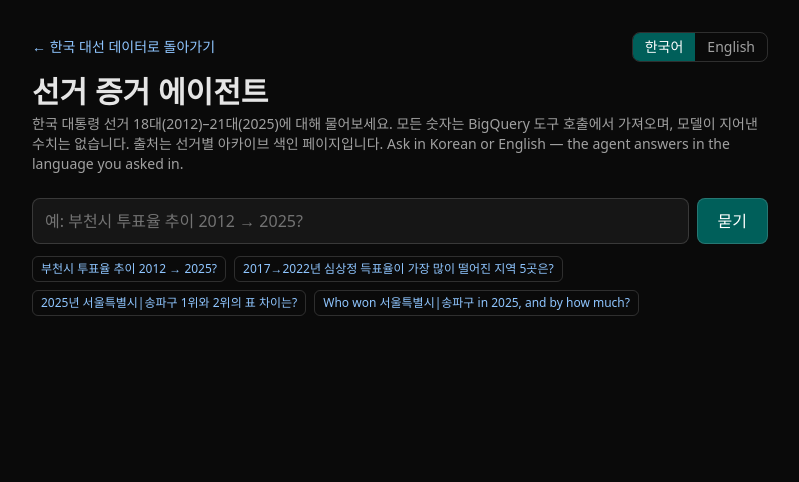
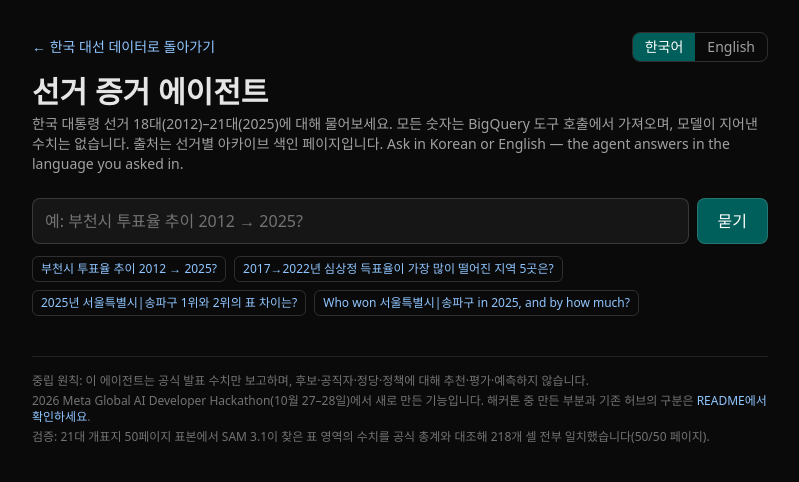
Before and after one commit to sechan9999/us-election-insight-hub, a Next.js app: page /kr/agent in a window 1280 px wide. Shown: the top 482 px of the page, without its empty margins (240-1039 px from the left). Built offline with nearby package versions, Linux system fonts and the light colour scheme.

Commit message:
feat(kr/agent): footer with neutrality rule, hackathon-built note, SAM verification

```diff
--- a/app/kr/agent/page.tsx
+++ b/app/kr/agent/page.tsx
@@ -100,7 +100,8 @@ const T: Record<Lang, {
   back: string; title: string; desc: string; placeholder: string; ask: string;
   emptyQ: string; unavailable: string; notConfigured: string; abstain: string;
   fallback: string; trace: string; details: string; sources: string;
-  citationSuffix: string; failed: string;
+  citationSuffix: string; failed: string; neutrality: string; builtFor: string;
+  builtForLink: string; verified: string;
 }> = {
   ko: {
     back: "← 한국 대선 데이터로 돌아가기",
@@ -118,6 +119,10 @@ const T: Record<Lang, {
     sources: "출처: ",
     citationSuffix: "년 선거 아카이브 색인 →",
     failed: "실패",
+    neutrality: "중립 원칙: 이 에이전트는 공식 발표 수치만 보고하며, 후보·공직자·정당·정책에 대해 추천·평가·예측하지 않습니다.",
+    builtFor: "2026 Meta Global AI Developer Hackathon(10월 27–28일)에서 새로 만든 기능입니다. 해커톤 중 만든 부분과 기존 허브의 구분은 ",
+    builtForLink: "README에서 확인하세요",
+    verified: "검증: 21대 개표지 50페이지 표본에서 SAM 3.1이 찾은 표 영역의 수치를 공식 총계와 대조해 218개 셀 전부 일치했습니다(50/50 페이지).",
   },
   en: {
     back: "← Back to Korean election data",
@@ -135,6 +140,10 @@ const T: Record<Lang, {
     sources: "Sources: ",
     citationSuffix: " election archive index →",
     failed: "failed",
+    neutrality: "Neutrality rule: the agent reports officially published figures only and never recommends, evaluates, or predicts candidates, officials, parties, or policy positions.",
+    builtFor: "Built Oct 27–28, 2026 for the Meta Global AI Developer Hackathon. What was built during the hackathon vs the pre-existing Hub is documented in the ",
+    builtForLink: "submission README",
+    verified: "Verified: on a 50-page sample of 21st-election tally sheets, every cell SAM 3.1 located matched the published totals — 218/218 cells, 50/50 pages.",
   },
 };
 
@@ -302,6 +311,11 @@ export default function Agent() {
           {res.source && <p className="mt-2 text-xs text-neutral-500">{res.source}</p>}
         </div>
       )}
+      <footer className="mt-10 space-y-1 border-t border-white/10 pt-4 text-xs text-neutral-500">
+        <p>{t.neutrality}</p>
+        <p>{t.builtFor}<a href="https://github.com/sechan9999/electoral-evidence-agent" target="_blank" rel="noopener noreferrer" className="text-blue-300 hover:underline">{t.builtForLink}</a>.</p>
+        <p>{t.verified}</p>
+      </footer>
     </main>
   );
 }
```
